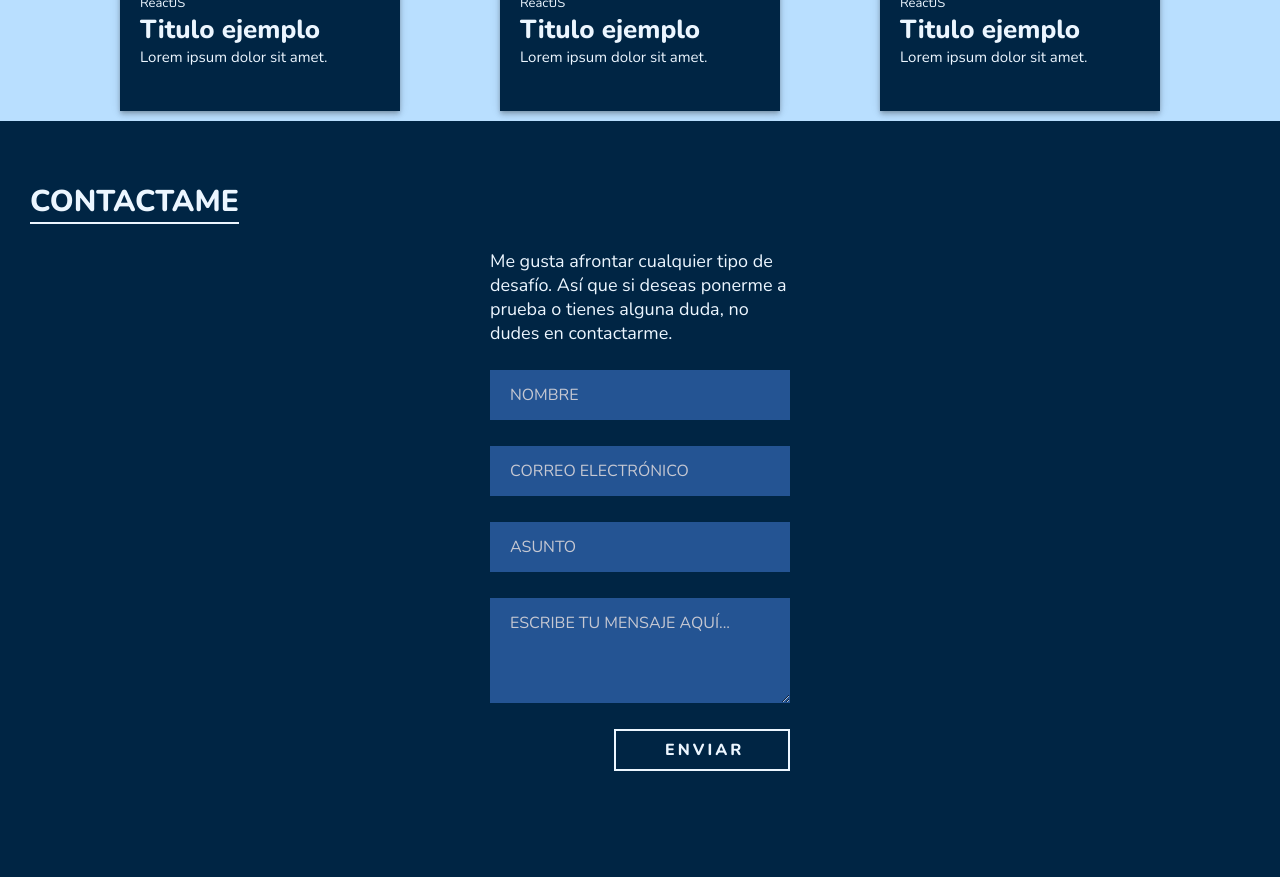
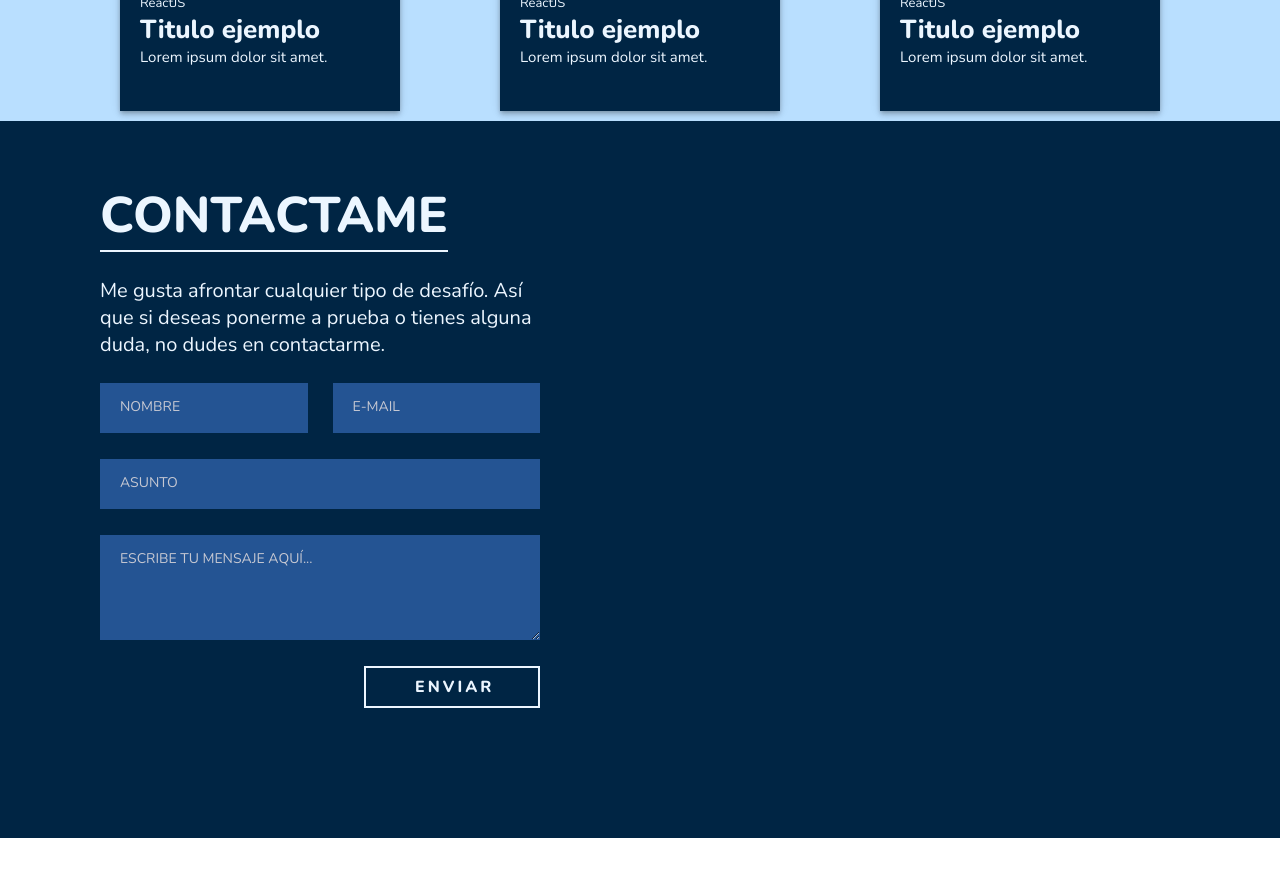
Before and after one commit to stevenLucano/mi-portafolio-web, a React (Vite) app: page / in a window 1280 px wide. Shown: the part 1680-2557 px from the top of the page. After the commit the page ends 2518 px from the top, so only its background shows below. Built offline with nearby package versions, Linux system fonts and the light colour scheme.

Commit message:
Validaciones formulario agregadas

```diff
--- a/package.json
+++ b/package.json
@@ -16,7 +16,9 @@
     "@emailjs/browser": "^3.6.2",
     "react": "^18.2.0",
     "react-dom": "^18.2.0",
-    "sass": "^1.54.0"
+    "react-hook-form": "^7.34.0",
+    "sass": "^1.54.0",
+    "sweetalert2": "^11.4.26"
   },
   "devDependencies": {
     "@types/react": "^18.0.15",
--- a/src/components/Contacto/index.jsx
+++ b/src/components/Contacto/index.jsx
@@ -1,14 +1,56 @@
 import "./styles.scss";
+import React, { useContext, useEffect, useRef, useState } from "react";
+import { ResContext } from "../../context/ResProvider";
 
-import React, { useEffect, useRef } from "react";
+import { useForm } from "react-hook-form";
+import Swal from "sweetalert2";
 import emailjs from "@emailjs/browser";
 
 const Contacto = () => {
+  const { Resolution } = useContext(ResContext);
+
+  const [errorsDetected, setErrorsDetected] = useState([]);
+  const [showError, setShowError] = useState(false);
+  const [inicio, setInicio] = useState(true);
+
   const form = useRef();
 
-  const sendEmail = (e) => {
-    e.preventDefault();
+  const {
+    register,
+    reset,
+    handleSubmit,
+    formState: { errors },
+  } = useForm();
 
+  const detectErr = (errors) => {
+    if (Object.keys(errors).length > 0) {
+      if (Object.keys(errors).length !== errorsDetected.length) {
+        setErrorsDetected(Object.keys(errors));
+      }
+    } else {
+      if (Object.keys(errors).length !== errorsDetected.length) {
+        setErrorsDetected([]);
+      }
+    }
+  };
+
+  const limpiarCampos = () => {
+    let input = document.querySelectorAll(".inputBox input");
+    input = [...input];
+
+    input.forEach((el) => {
+      const campos = document.querySelectorAll(`.input-${el.name}`);
+
+      campos[0].classList.remove("text-right");
+      campos[1].classList.remove("shadow-right");
+    });
+
+    const camposTextA = document.querySelectorAll(`.input-mensaje`);
+    camposTextA[0].classList.remove("text-right");
+    camposTextA[1].classList.remove("shadow-right");
+  };
+
+  const onSubmit = (data, e) => {
     /* Tener en cuenta que vite maneja import.meta.env y las variables deben iniciar con VITE_KEY */
     /* Se utilizo vite-plugin-environment para poder usar variables env en VERCEL*/
     emailjs
@@ -21,13 +63,107 @@ const Contacto = () => {
       .then(
         (result) => {
           console.log(result.text);
+          Swal.fire({
+            position: "center",
+            color: "green",
+            icon: "success",
+            title: "El mensaje se envió con éxito",
+            showConfirmButton: false,
+            timer: 1500,
+          });
+          limpiarCampos();
+          e.target.reset();
+          reset({ data: {} });
+          setInicio(true);
         },
         (error) => {
           console.log(error.text);
+          Swal.fire({
+            toast: "true",
+            position: "bottom-end",
+            icon: "error",
+            title: "Ocurrió un problema",
+            showConfirmButton: false,
+            timer: 1500,
+          });
         }
       );
-    // console.log(form.current);
   };
+
+  const detectCont = () => {
+    if (inicio) {
+      let input = document.querySelectorAll("input");
+      input = [...input];
+
+      input.forEach((el) => {
+        const campos = document.querySelectorAll(`.input-${el.name}`);
+        if (el.value === "") {
+          campos[0].classList.remove("text-right");
+          campos[1].classList.remove("shadow-right");
+        } else {
+          campos[0].classList.add("text-right");
+          campos[1].classList.add("shadow-right");
+        }
+      });
+
+      const textA = document.querySelector("textarea");
+      const camposTextA = document.querySelectorAll(`.input-mensaje`);
+      if (textA.value === "") {
+        camposTextA[0].classList.remove("text-right");
+        camposTextA[1].classList.remove("shadow-right");
+      } else {
+        camposTextA[0].classList.add("text-right");
+        camposTextA[1].classList.add("shadow-right");
+      }
+    }
+  };
+
+  useEffect(() => {
+    let texts = document.querySelectorAll(".inputBox span.text");
+    let shadows = document.querySelectorAll(".inputBox span.shadow");
+
+    if (!inicio) {
+      texts = [...texts];
+      shadows = [...shadows];
+      texts.forEach((el) => {
+        el.classList.remove("text-error");
+        el.classList.add("text-right");
+      });
+      shadows.forEach((el) => {
+        el.classList.remove("shadow-error");
+        el.classList.add("shadow-right");
+      });
+    }
+
+    if (errorsDetected.length > 0) {
+      errorsDetected.forEach((el) => {
+        let campos = document.getElementsByClassName(`input-${el}`);
+        campos = [...campos];
+
+        campos[0].classList.add("text-error");
+        campos[0].classList.remove("text-right");
+
+        campos[1].classList.add("shadow-error");
+        campos[1].classList.remove("shadow-right");
+      });
+    }
+  }, [errorsDetected]);
+
+  useEffect(() => {
+    if (showError) {
+      if (errorsDetected.length > 0) {
+        Swal.fire({
+          toast: "true",
+          position: "bottom-start",
+          icon: "error",
+          title: "Debe rellenar todos los campos",
+          showConfirmButton: false,
+          timer: 2000,
+        });
+      }
+      setShowError(false);
+    }
+  }, [showError, errorsDetected]);
 
   return (
     <section id="contacto">
@@ -37,35 +173,54 @@ const Contacto = () => {
           Me gusta afrontar cualquier tipo de desafío. Así que si deseas ponerme
           a prueba o tienes alguna duda, no dudes en contactarme.
         </p>
-        <form ref={form} onSubmit={sendEmail} autoComplete="off">
-          <div className="inputBox">
-            <input type="text" name="nombre" required />
-            <span className="text">Nombre</span>
-            <span className="shadow"></span>
+        <form
+          ref={form}
+          onSubmit={handleSubmit(onSubmit)}
+          autoComplete="off"
+          onChange={() => {
+            detectCont("nombre");
+          }}
+        >
+          <div className="cols">
+            <div className="inputBox">
+              <input {...register("nombre", { required: true })} />
+              <span className="text input-nombre">Nombre</span>
+              <span className="shadow input-nombre"></span>
+            </div>
+            <div className="inputBox">
+              <input {...register("email", { required: true })} />
+              <span className="text input-email">E-mail</span>
+              <span className="shadow input-email"></span>
+            </div>
           </div>
           <div className="inputBox">
-            <input type="text" name="email" required />
-            <span className="text">Correo electrónico</span>
-            <span className="shadow"></span>
-          </div>
-          <div className="inputBox">
-            <input type="text" name="asunto" id="nombre" required />
-            <span className="text">Asunto</span>
-            <span className="shadow"></span>
+            <input {...register("asunto", { required: true })} />
+            <span className="text input-asunto">Asunto</span>
+            <span className="shadow input-asunto"></span>
           </div>
           <div className="inputBox textarea">
-            <textarea name="mensaje" required></textarea>
-            <span className="text">Escribe tu mensaje aquí...</span>
-            <span className="shadow"></span>
+            <textarea {...register("mensaje", { required: true })}></textarea>
+            <span className="text input-mensaje">
+              Escribe tu mensaje aquí...
+            </span>
+            <span className="shadow input-mensaje"></span>
           </div>
           <div className="button-submit">
-            <button type="submit">
+            <button
+              type="submit"
+              onClick={() => {
+                setShowError(true);
+                setInicio(false);
+              }}
+            >
               <div>
                 <span className="bg"></span>
                 <span className="text">Enviar</span>
               </div>
             </button>
           </div>
+          {errors && detectErr(errors)}
+          {!errors && detectErr(errors)}
         </form>
       </div>
     </section>
--- a/src/components/Contacto/styles.scss
+++ b/src/components/Contacto/styles.scss
@@ -20,6 +20,11 @@
   gap: 25px;
   position: relative;
   padding: 30px;
+
+  .cols {
+    display: flex;
+    flex-direction: column;
+  }
 
   .contact {
     &-title {
@@ -49,12 +54,56 @@
       color: hsl(228 12% 80%);
       font-size: 16px;
       position: absolute;
+      top: 0;
       left: 0;
       margin-left: 20px;
       margin-top: 14px;
       text-transform: uppercase;
       transition: 0.5s;
       pointer-events: none;
+
+      &-error {
+        top: -24px;
+        font-size: 11px;
+        padding: 2px 6px;
+        color: var(--sea-blue);
+        letter-spacing: 2px;
+        font-weight: bold;
+        background-color: red;
+        color: var(--blue-sky);
+      }
+
+      &-right {
+        top: -24px;
+        font-size: 11px;
+        padding: 2px 6px;
+        color: var(--sea-blue);
+        letter-spacing: 2px;
+        font-weight: bold;
+        background: var(--blue-sky);
+        color: var(--indigo-paper);
+      }
+    }
+
+    .shadow {
+      position: absolute;
+      width: 0px;
+      height: calc(100% + 2px);
+      background: var(--blue-sky);
+      transition: 0.5s;
+      z-index: -1;
+      left: -1px;
+      top: -1px;
+
+      &-error {
+        width: calc(100% + 2px);
+        background: red;
+      }
+
+      &-right {
+        width: calc(100% + 2px);
+        background: var(--blue-sky);
+      }
     }
 
     input {
@@ -70,8 +119,7 @@
       height: 100%;
       font-weight: 100;
 
-      &:focus ~ .text,
-      &:valid ~ .text {
+      &:focus ~ .text {
         top: -24px;
         background-color: var(--blue-sky);
         font-size: 11px;
@@ -79,23 +127,15 @@
         color: var(--sea-blue);
         letter-spacing: 2px;
         font-weight: bold;
+        &-error {
+          background-color: red;
+          color: var(--blue-sky);
+        }
       }
 
-      &:focus ~ .shadow,
-      &:valid ~ .shadow {
+      &:focus ~ .shadow {
         width: calc(100% + 2px);
       }
-    }
-
-    .shadow {
-      position: absolute;
-      width: 0px;
-      height: calc(100% + 2px);
-      background: var(--blue-sky);
-      transition: 0.5s;
-      z-index: -1;
-      left: -1px;
-      top: -1px;
     }
 
     &.textarea {
@@ -122,8 +162,7 @@
         margin-bottom: -4px;
         font-weight: 100;
 
-        &:focus ~ .text,
-        &:valid ~ .text {
+        &:focus ~ .text {
           top: -24px;
           background-color: var(--blue-sky);
           font-size: 11px;
@@ -131,10 +170,14 @@
           color: var(--sea-blue);
           letter-spacing: 2px;
           font-weight: bold;
+
+          &-error {
+            background-color: red;
+            color: var(--blue-sky);
+          }
         }
 
-        &:focus ~ .shadow,
-        &:valid ~ .shadow {
+        &:focus ~ .shadow {
           width: calc(100% + 2px);
         }
       }
@@ -192,3 +235,45 @@
     }
   }
 }
+
+@media (min-width: 1200px) {
+  .contact-container {
+    width: 50%;
+    padding: 30px 100px;
+
+    .cols {
+      flex-direction: row;
+      gap: 25px;
+    }
+
+    .contact {
+      &-title {
+        font-size: 50px;
+      }
+      &-content {
+        width: 100%;
+        font-size: 20px;
+      }
+    }
+
+    .inputBox {
+      .text {
+        font-size: 14px;
+        &-error,
+        &-right {
+          font-size: 11px;
+        }
+      }
+      &:focus ~ .text {
+        font-size: 11px;
+      }
+    }
+
+    form {
+      width: 100%;
+      .inputBox {
+        width: 100%;
+      }
+    }
+  }
+}
```
Also changed, not shown: 1 other file (tests, documents, lock files or other folders).
